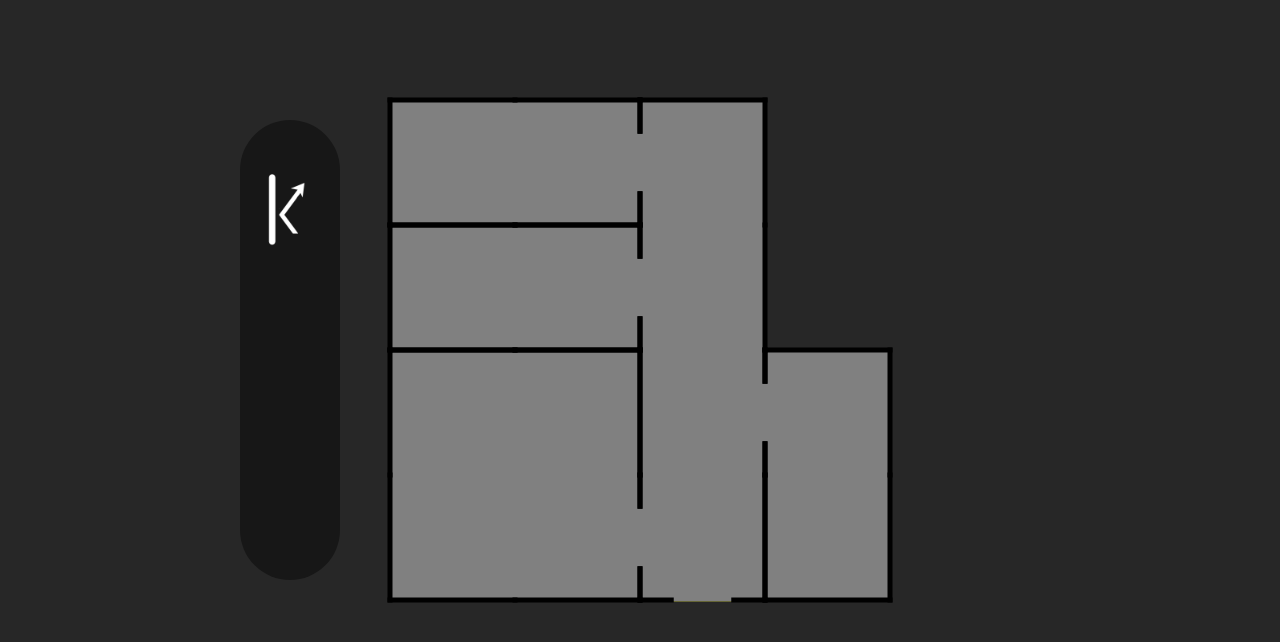
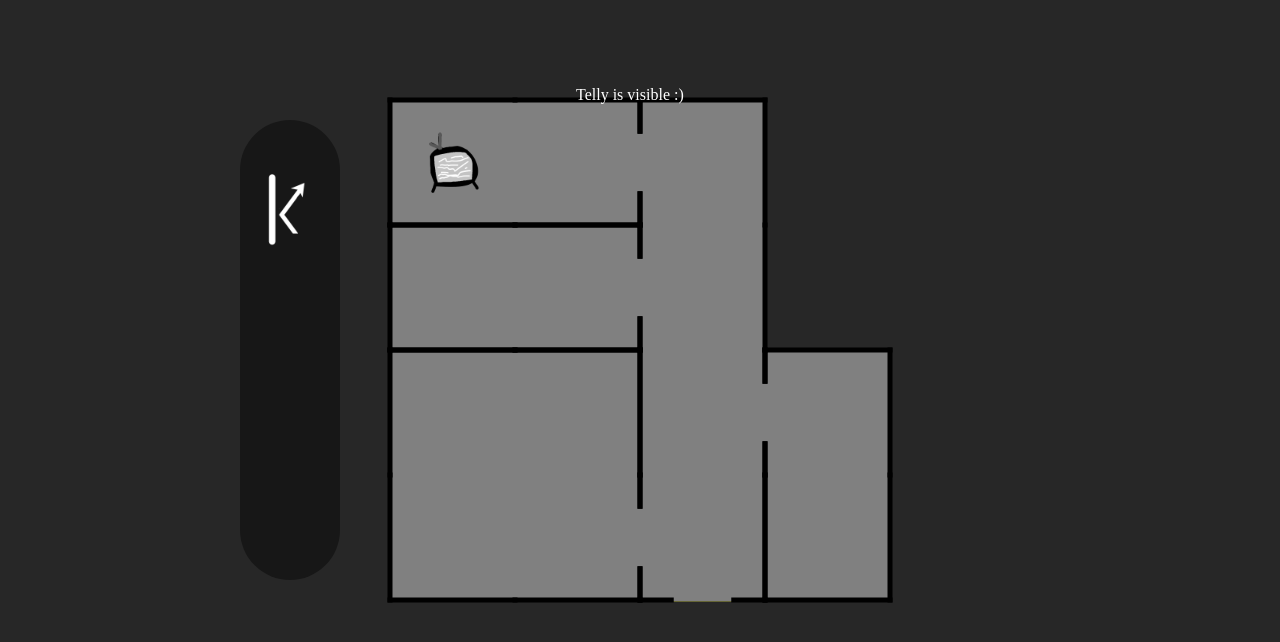
Before and after one commit to DominikMat/telly-vision, a website with bundled scripts: page index.html in a window 1280 px wide. Shown: the part 90-732 px from the top of the page. Built offline with nearby package versions, Linux system fonts and the light colour scheme.

Commit message:
telly visibility detection

```diff
--- a/index.html
+++ b/index.html
@@ -23,6 +23,13 @@
             height: 90vh;
             background-color: rgb(39, 39, 39);
         }
+        #userMessage {
+            position: absolute;
+            color: white;
+            top: 20vh;
+            left: 45vw;
+
+        }
     </style>
 </head>
 
@@ -30,4 +37,5 @@
     <header> <b> Telly-vision </b> by Dominik Mat </header>
     <canvas id="canvas"> </canvas>
     <script type="module" src="./dist/main.js"></script>
+    <p id="userMessage"> default message </p>
 </body>
--- a/src/main.ts
+++ b/src/main.ts
@@ -1,9 +1,13 @@
-import { apartment, ObjectType, Point } from './rooms.js'
+import { apartment, ReflectionObjectType, Point } from './rooms.js'
 
 /* Application configuration */
 const canvasElement: HTMLCanvasElement | null = document.querySelector('canvas');
 const targetFps = 60
 const deltaTime_ms = 1000 / targetFps
+
+/* user message element */
+const userMessage: HTMLElement | null = document.getElementById('userMessage')
+function setUserMessage(text: string) { if (userMessage) userMessage.innerText = text }
 
 /* Canvas Variables */
 let ctx: CanvasRenderingContext2D | null | undefined = canvasElement?.getContext('2d')
@@ -12,8 +16,12 @@ let height = window.innerHeight
 let raycastParamsChanged = true
 
 /* Raycast */
+const raycastAngularResolution = 720;
+const raycastAngularStep = (2*Math.PI / raycastAngularResolution)
 let raycastOriginX = 0
 let raycastOriginY = 0
+let tellyVisible: boolean = false
+let raycastVisibilityData: Array<Array<Point>> = new Array(raycastAngularResolution+1)
 
 /* Mouse */
 let mouseX = 0
@@ -39,9 +47,9 @@ class Icon {
     path: string
     loaded: boolean
     displayImg: CanvasImageSource
-    tag: ObjectType
+    tag: ReflectionObjectType
 
-    constructor(_name:string, _path:string, _tag:ObjectType) {
+    constructor(_name:string, _path:string, _tag:ReflectionObjectType) {
         this.name = _name
         this.path = _path
         this.tag = _tag
@@ -55,7 +63,7 @@ class Icon {
 }
 
 const icons: Array<Icon> = [ // has to match orcer in rooms.ts enum ObjectType
-    new Icon('Mirror', './icons/mirrorIcon.png', ObjectType.Mirror)
+    new Icon('Mirror', './icons/mirrorIcon.png', ReflectionObjectType.Mirror)
 ]
 let selectedIcon = -1
 
@@ -67,7 +75,20 @@ function init() {
 
 // your loop logic here
 function loop() {
+    if (raycastParamsChanged) raycastFromPosition(raycastOriginX,raycastOriginY)
+
+    tellyVisible = apartment.isTellyVisible()
+    setUserMessage(`Telly is ${tellyVisible ? "" : "NOT "} visible ${tellyVisible ? ':)' : ':('}`)
+
     draw()
+}
+
+function raycastFromPosition(x: number, y: number) {
+    apartment.resetVisibilityData()
+    for (let i = 0; i <= raycastAngularResolution; i++) {
+        let angle = i * raycastAngularStep
+        raycastVisibilityData[i] = apartment.getRaycastCollisionPoint(x, y, angle);
+    }
 }
 
 // your render logic here
@@ -102,7 +123,7 @@ function draw() {
         // ctx.save()
 
         // draw apartmetn walls
-        apartment.drawWalls(ctx)
+        apartment.drawObjects(ctx)
 
         ctx.beginPath();
         ctx.arc(raycastOriginX, raycastOriginY, 10, 0, 2*Math.PI);
@@ -155,43 +176,22 @@ function drawRaycast(ctx: CanvasRenderingContext2D, x: number, y: number) {
     if (!ctx) return;
     if (x==0 && y==0) return
 
-    // Visualization Settings
-    const angularResolution = 720; // Higher res for smoother circles
-    const angularStep = (2 * Math.PI) / angularResolution;
-
     ctx.beginPath();
 
-    for (let angle = 0; angle <= 2 * Math.PI; angle += angularStep) {
-        let collisionPoints = apartment.getRaycastCollisionPoint(x, y, angle);
-        collisionPoints.forEach((p,i) => {
-            ctx.lineTo(p.x, p.y);
-        });
-
-        if (collisionPoints.length > 1) {
-            console.log("Multiple collisioon points!")
-        }
-        //if (collisionPoints.length > 1 && collisionPoints[0])
+    raycastVisibilityData.forEach(collisionPoints => {
+        collisionPoints.forEach((p,i) => {ctx.lineTo(p.x, p.y); });
         ctx.moveTo(x,y)
-
-    }
-    // ctx.fillStyle = 'lightblue'
-    // ctx.fill()
+    });
 
     ctx.strokeStyle = 'white'
     ctx.lineWidth = 3
     ctx.stroke()
-
 
     // let closeShapePoint = apartment.getRaycastCollisionPoint(x, y, 0);
     // ctx.lineTo(closeShapePoint.x, closeShapePoint.y);
     // Close the shape back to center
     // ctx.fillStyle = 'rgba(255, 255, 2555, 1)' // Nice "light" color
     // ctx.fill()
-
-    // Optional: Draw the perimeter line
-    // ctx.strokeStyle = 'white'
-    // ctx.lineWidth = 3
-    // ctx.stroke()
 }
 
 function mouseClick(e: MouseEvent) {
@@ -207,7 +207,10 @@ function mouseClick(e: MouseEvent) {
         raycastParamsChanged = true
     } else {
         const icon = icons[selectedIcon]
-        if (icon && apartment.placeObject(icon.tag, mouseX, mouseY)) selectedIcon = -1 // place object
+        if (icon && apartment.placeObject(icon.tag, mouseX, mouseY)) {
+            selectedIcon = -1 // place object
+            raycastParamsChanged = true
+        }
     }
 
     if (selectedIcon != -1 && !apartment.positionWithinApartmentBounds(mouseX, mouseY)) selectedIcon = -1
@@ -236,6 +239,6 @@ function resize() {
 
 window.onload = () => { resize(); init() }
 window.onresize = () => { resize() }
-window.onmousemove = (e) => { mouseMove(e); apartment.onMouseMove(e); }
-window.onmouseup = (e) => { let objMoved = apartment.onMouseUp(e); if (!objMoved) mouseClick(e); }
+window.onmousemove = (e) => { mouseMove(e); let objMove = apartment.onMouseMove(e); if(objMove) raycastParamsChanged = true}
+window.onmouseup = (e) => { let objMoved = apartment.onMouseUp(e); if (!objMoved) mouseClick(e); else raycastParamsChanged = true }
 window.onmousedown = (e) => { apartment.onMouseDown(e); }
--- a/src/rooms.ts
+++ b/src/rooms.ts
@@ -1,3 +1,11 @@
+export class Point {
+    x: number = 0
+    y: number = 0
+    constructor( x: number = 0, y: number = 0) {
+        this.x = x
+        this.y = y
+    }
+}
 
 export enum Rooms { None, Livi, Kitc, Corr, Loo1, Loo2, Bed1, Bed2, Bed3 }
 export const roomSize = 125;
@@ -14,7 +22,8 @@ const rotationHandleArcSpan = 45 * degToRad
 const rotaionHandleDistMult = 0.67
 const objectHandleInteractionDistance = rotaionHandleDistMult*reflectionObjectSize / 3
 
-export enum ObjectType { Mirror }
+export enum ReflectionObjectType { Mirror }
+export enum HouseObjectType { Telly }
 
 const roomColours: Array<string> = [
     /* None */ 'transparent',
@@ -27,26 +36,26 @@ const roomColours: Array<string> = [
     /* Bedroom 2 */ 'purple',
     /* Bedroom 3 */ 'orange',
 ]
-
-export class Point {
-    x: number = 0
-    y: number = 0
-    constructor( x: number = 0, y: number = 0) {
-        this.x = x
-        this.y = y
-    }
-}
+const houseObjectsSizes: Array<Point> = [
+    /* Telly */ new Point(75,75),
+]
 
 class Line {
     x1: number; y1: number; x2: number; y2: number;
+    dy: number; dx:number; C:number; dist:number;
 
     constructor(x1: number=0, y1: number=0, x2: number=0, y2: number=0) {
         this.x1 = x1; this.y1 = y1;
         this.x2 = x2; this.y2 = y2;
+
+        this.dy = y1-y2
+        this.dx = x2-x1
+        this.C = x1*y2 - x2*y1
+        this.dist = Math.sqrt(this.dy*this.dy + this.dx*this.dx)
     }
 
     // Returns the distance 't' if hit, or null if miss
-    getIntersection(rayOriginX: number, rayOriginY: number, rayDirX: number, rayDirY: number): { t: number, x: number, y: number } | null {
+    getRayIntersection(rayOriginX: number, rayOriginY: number, rayDirX: number, rayDirY: number): { t: number, x: number, y: number } | null {
         // Wall Vector
         const v1x = this.x1;
         const v1y = this.y1;
@@ -84,7 +93,7 @@ class Line {
 }
 
 class ReflectionObject {
-    type: ObjectType
+    type: ReflectionObjectType
     x: number
     y: number
     rotation: number = 0 * degToRad
@@ -98,7 +107,7 @@ class ReflectionObject {
     onRtHandleHover:boolean = false
     onMoveHandleHover:boolean = false
 
-    constructor (type: ObjectType, x: number, y: number) {
+    constructor (type: ReflectionObjectType, x: number, y: number) {
         this.type = type
         this.x = x
         this.y = y
@@ -157,19 +166,21 @@ class ReflectionObject {
     }
     getBounceAngle(inAngle: number) {
         switch (this.type) {
-            case ObjectType.Mirror:
+            case ReflectionObjectType.Mirror:
             default:
                 return 2*(this.rotation+Math.PI/2) - inAngle + Math.PI
         }
     }
 
     /* Mouse interactions */
-    onMouseMove(pos: Point) {
+    onMouseMove(pos: Point): boolean {
         if(this.mouseTrackingRotation) this.setRotationFromPos(pos)
         else this.onRtHandleHover = this.posOnRotationHandle(pos)
 
         if (this.mouseTrackingMovement) this.setPosition(pos)
         else this.onMoveHandleHover = this.posOnMovementHandle(pos)
+
+        return this.mouseTrackingMovement || this.mouseTrackingRotation
     }
     onMouseDown(pos: Point) {
         this.mouseTrackingRotation = this.posOnRotationHandle(pos)
@@ -202,6 +213,34 @@ class ReflectionObject {
     }
 }
 
+class HouseObject {
+    name: string
+    path: string
+    loaded: boolean
+    displayImg: CanvasImageSource
+    type: HouseObjectType
+    uv: Point = new Point()
+    pos: Point = new Point()
+    size: Point = new Point(100,100)
+
+    constructor(_name:string, _path:string, _type:HouseObjectType, houseUV: Point) {
+        this.name = _name
+        this.path = _path
+        this.type = _type
+        this.loaded = false
+        this.uv = houseUV
+        this.size = houseObjectsSizes[_type] ? houseObjectsSizes[_type] : new Point(100,100)
+
+        this.displayImg = new Image()
+        this.displayImg.src = _path
+        this.displayImg.onload = () => { this.loaded = true; };
+        this.displayImg.onerror = (e) => { console.error(this.name, ' Icon loading error: ', e); };
+    }
+    updateHousePosition(newPos: Point) {
+        this.pos = newPos
+    }
+}
+
 export class Apartment {
     /* Variables */
     roomPlan: Array<Array<Rooms>>
@@ -216,6 +255,9 @@ export class Apartment {
 
     walls: Array<Line> = []
     reflectionObjects: Array<ReflectionObject> = []
+    telly: HouseObject = new HouseObject('tv', './images/telly.png', HouseObjectType.Telly, new Point(0.06, 0.06))
+    tellyVisible: boolean = false
+    houseObjects: Array<HouseObject> = [ this.telly ]
 
     screenWidth: number = -1
     screenHeight: number = -1
@@ -230,7 +272,7 @@ export class Apartment {
         this.apartWidth = roomPlan[0]?.length ? roomPlan[0]?.length : 0;
     }
 
-    /* Wall collision */
+    /* Ray casting */
     getRaycastCollisionPoint(originX: number, originY: number, angle: number, bounceDepth:number=0): Array<Point> {
         // 1. Calculate Unit Vector for the Ray
         const rayDirX = Math.cos(angle);
@@ -241,7 +283,7 @@ export class Apartment {
 
         // 2. Check every wall
         for (const wall of this.walls) {
-            const hit = wall.getIntersection(originX, originY, rayDirX, rayDirY);
+            const hit = wall.getRayIntersection(originX, originY, rayDirX, rayDirY);
 
             // 3. Keep the smallest 't' (closest distance)
             if (hit && hit.t < closestT && hit.t > 0.01) {
@@ -251,7 +293,7 @@ export class Apartment {
             }
         }
         for (const obj of this.reflectionObjects) {
-            const hit = obj.collider.getIntersection(originX, originY, rayDirX, rayDirY)
+            const hit = obj.collider.getRayIntersection(originX, originY, rayDirX, rayDirY)
             if (hit && hit.t < closestT && hit.t > 0.01 && bounceDepth < maximumBounceDepth) {
                 let currentCollisionPoint: Array<Point> = [new Point(hit.x, hit.y)]
                 let furtherCollisionPoints = this.getRaycastCollisionPoint(hit.x, hit.y, obj.getBounceAngle(angle), bounceDepth+1)
@@ -259,11 +301,31 @@ export class Apartment {
             }
         }
 
+        if (!this.tellyVisible && this.isTellyVisibleFromRay(new Point(originX,originY), closestPoint, this.telly.size.x/2)) this.tellyVisible = true
         return [closestPoint];
+    }
+    resetVisibilityData() {
+        this.tellyVisible = false
+    }
+    isTellyVisibleFromRay(lineStart:Point, lineEnd:Point, minDist: number): boolean {
+        let tellyCentre = new Point(this.telly.pos.x+this.telly.size.x/2,this.telly.pos.y+this.telly.size.y/2)
+
+        // check line points are within point bounding box
+        if (lineStart.x > tellyCentre.x+minDist && lineEnd.x > tellyCentre.x+minDist) return false
+        if (lineStart.y > tellyCentre.y+minDist && lineEnd.y > tellyCentre.y+minDist) return false
+        if (lineStart.x < tellyCentre.x-minDist && lineEnd.x < tellyCentre.x-minDist) return false
+        if (lineStart.y < tellyCentre.y-minDist && lineEnd.y < tellyCentre.y-minDist) return false
+
+        let dy = lineStart.y - lineEnd.y
+        let dx = lineEnd.x - lineStart.x
+        let dist = Math.sqrt(dx*dx + dy*dy)
+        let C = lineStart.x*lineEnd.y - lineEnd.x*lineStart.y
+        let minDistToPoint = Math.abs(dy*tellyCentre.x + dx*tellyCentre.y + C) / dist
+        return minDistToPoint <= minDist
     }
 
     /* Object placing */
-    placeObject(objType: ObjectType, x:number, y:number): boolean {
+    placeObject(objType: ReflectionObjectType, x:number, y:number): boolean {
         if (!this.positionWithinApartmentBounds(x,y)) return false
         this.reflectionObjects.push(new ReflectionObject(objType, x, y))
         return true
@@ -333,14 +395,14 @@ export class Apartment {
             }
         }
     }
-    drawWalls(ctx: CanvasRenderingContext2D) {
+    drawObjects(ctx: CanvasRenderingContext2D) {
         if (!ctx) return;
         if (this.walls.length == 0) this.generateWallLines()
 
+
+        /* Draw Walls */
         ctx.lineWidth = wallWidth
         ctx.strokeStyle = 'black'
-
-        /* Draw Walls */
         this.walls.forEach(line => {
 
             // fix wall corners
@@ -355,7 +417,12 @@ export class Apartment {
             ctx.stroke()
         });
 
-        /* Draw Objects */
+        /* Draw House Objects */
+        this.houseObjects.forEach(obj => {
+            if (obj.loaded) ctx.drawImage(obj.displayImg, obj.pos.x, obj.pos.y, obj.size.x, obj.size.y)
+        });
+
+        /* Draw Reflection Objects */
         this.reflectionObjects.forEach(obj => {
             obj.draw(ctx)
         });
@@ -381,7 +448,15 @@ export class Apartment {
             this.positionOriginX = this.screenWidth/2 - (this.apartWidth/2)*roomSize
             this.positionOriginY = this.screenHeight/2 - (this.apartHeight/2)*roomSize
             this.generateWallLines()
+            this.houseObjects.forEach(ho => { ho.updateHousePosition(this.uvToWorld(ho.uv)) });
         }
+    }
+    isTellyVisible():boolean { return this.tellyVisible }
+    private uvToWorld(uv: Point): Point {
+        return new Point(
+            this.positionOriginX + uv.x*roomSize*this.apartWidth,
+            this.positionOriginY + uv.y*roomSize*this.apartHeight
+        )
     }
 
     /* Mouse interactions */
@@ -400,9 +475,11 @@ export class Apartment {
         if (removeIdx != -1) this.reflectionObjects.splice(removeIdx,1)
         return anyObjMoved
     }
-    onMouseMove(e: MouseEvent) {
+    onMouseMove(e: MouseEvent): boolean {
+        let objMoved = false
         let mousePos = new Point(e.offsetX, e.offsetY)
-        this.reflectionObjects.forEach(ro => { ro.onMouseMove(mousePos) });
+        this.reflectionObjects.forEach(ro => { objMoved ||= ro.onMouseMove(mousePos) });
+        return objMoved
     }
 }
 
```
Also changed, not shown: dist/main.js, dist/rooms.d.ts, dist/rooms.js, images/telly.png (added), 3 other files.
